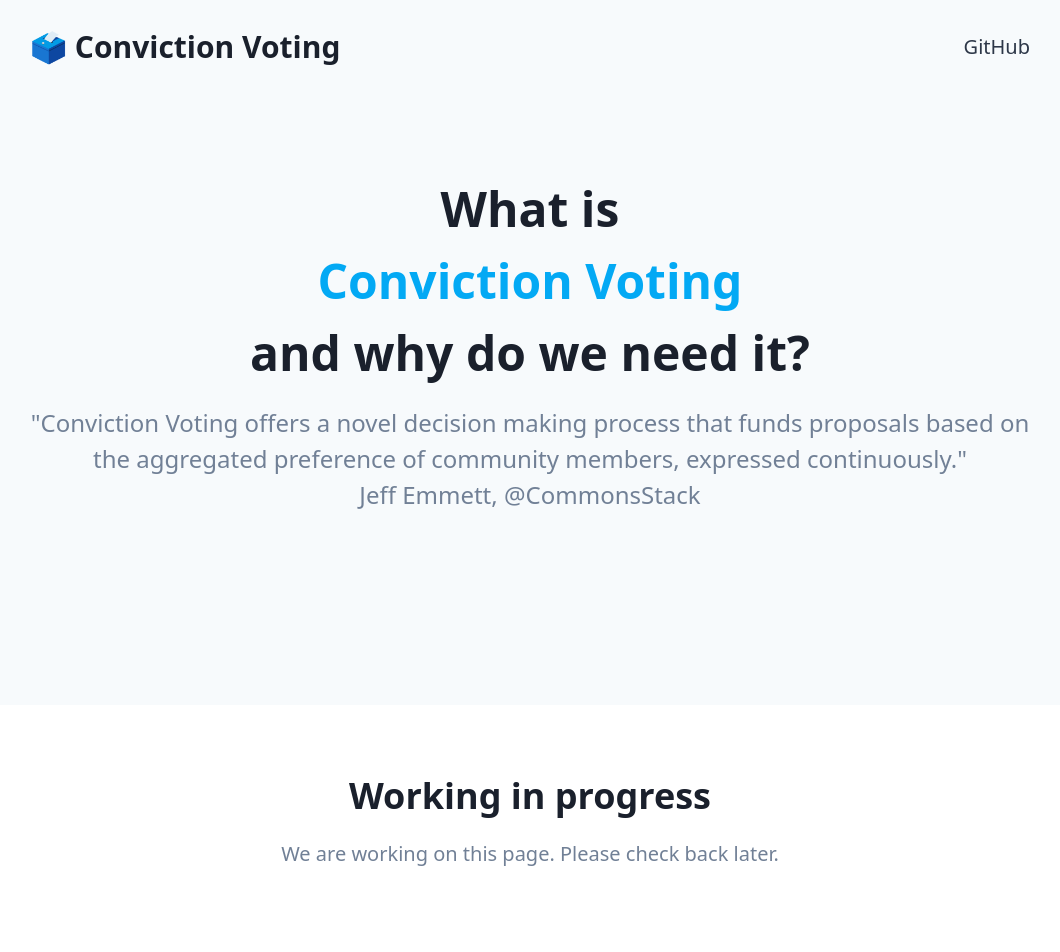
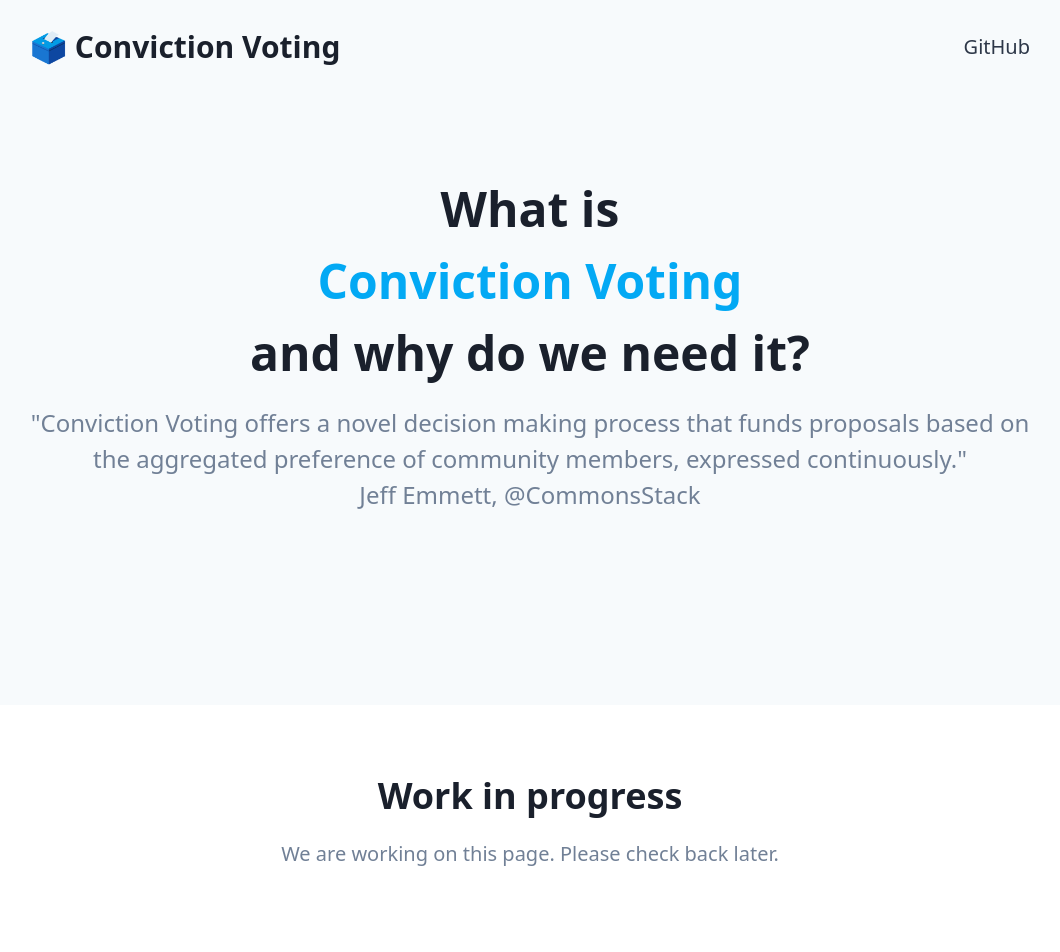
Before and after one commit to DanieleSalatti/convictionvotingwtf, a Next.js app: page / in a window 1280 px wide. Shown: the top 952 px of the page, without its empty margins (110-1170 px from the left). Built offline with nearby package versions, Linux system fonts and the light colour scheme.

Commit message:
Fix typo and remove unused imports

```diff
--- a/src/layout/Meta.tsx
+++ b/src/layout/Meta.tsx
@@ -1,6 +1,5 @@
 import { NextSeo } from 'next-seo';
 import Head from 'next/head';
-import { useRouter } from 'next/router';
 
 import { AppConfig } from '../utils/AppConfig';
 
@@ -11,8 +10,6 @@ type IMetaProps = {
 };
 
 const Meta = (props: IMetaProps) => {
-  const router = useRouter();
-
   return (
     <>
       <Head>
--- a/src/templates/VerticalFeatures.tsx
+++ b/src/templates/VerticalFeatures.tsx
@@ -3,7 +3,7 @@ import { Section } from '../layout/Section';
 
 const VerticalFeatures = () => (
   <Section
-    title="Working in progress"
+    title="Work in progress"
     description="We are working on this page. Please check back later."
   >
     {/*
```
